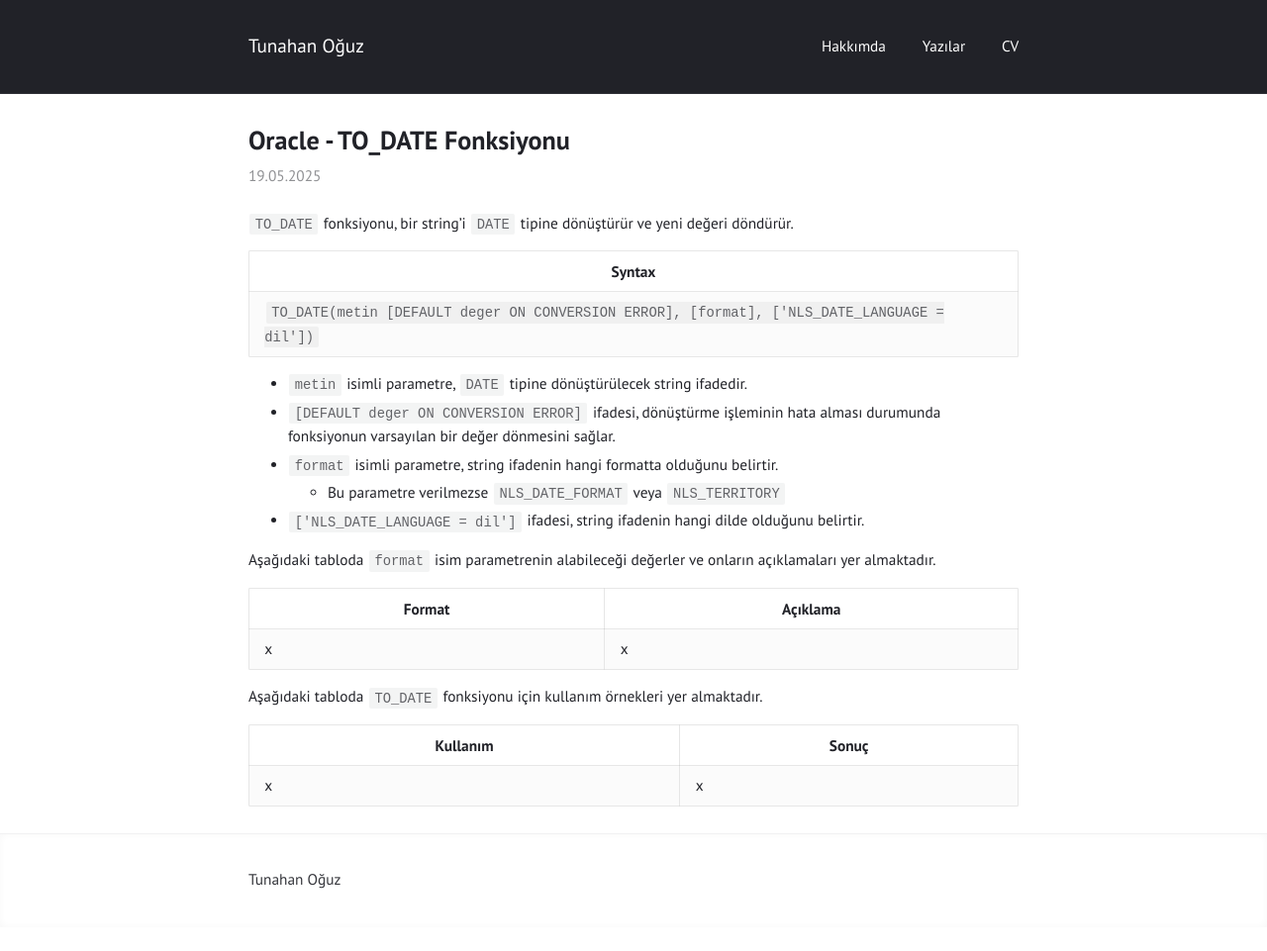
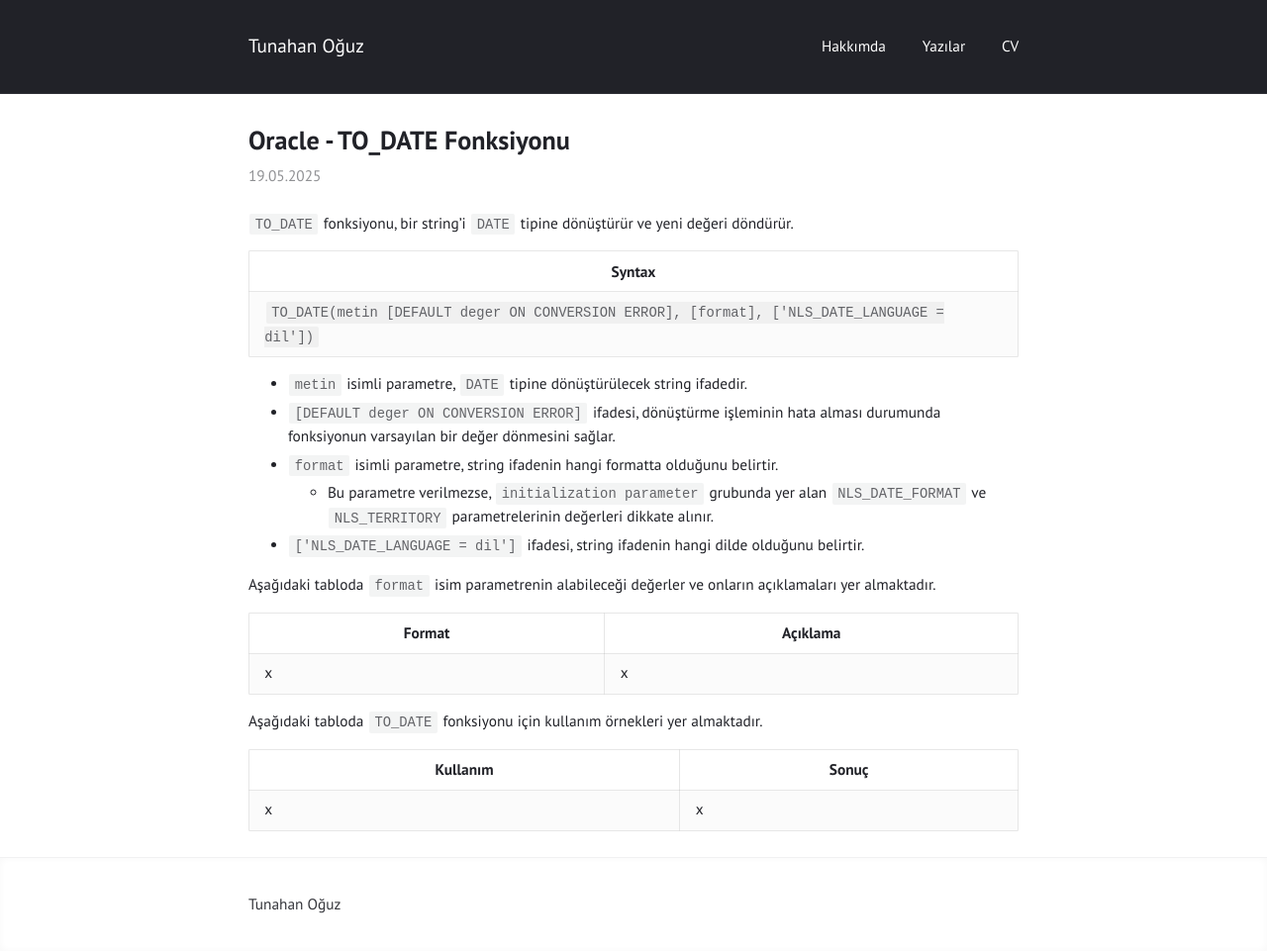
Before and after one commit to tunahanoguz/tunahanoguz.github.io, a Jekyll site: the page built from _posts/2025-05-19-oracle-TO_DATE-fonksiyonu.md, in a window 1280 px wide. Shown: the whole page at 99% size. Built offline with Jekyll 4.4.1, drawn with Linux system fonts in a browser that asks for light colours; before the commit the page ends 937 px from its top, so only the background shows below that.

Commit message:
Update 2025-05-19-oracle-TO_DATE-fonksiyonu.md

```diff
--- a/_posts/2025-05-19-oracle-TO_DATE-fonksiyonu.md
+++ b/_posts/2025-05-19-oracle-TO_DATE-fonksiyonu.md
@@ -14,7 +14,7 @@ categories: oracle
 - `metin` isimli parametre, `DATE` tipine dönüştürülecek string ifadedir.
 - `[DEFAULT deger ON CONVERSION ERROR]` ifadesi, dönüştürme işleminin hata alması durumunda fonksiyonun varsayılan bir değer dönmesini sağlar.
 - `format` isimli parametre, string ifadenin hangi formatta olduğunu belirtir.
-  - Bu parametre verilmezse `NLS_DATE_FORMAT` veya `NLS_TERRITORY`
+  - Bu parametre verilmezse, `initialization parameter` grubunda yer alan `NLS_DATE_FORMAT` ve `NLS_TERRITORY` parametrelerinin değerleri dikkate alınır.
 - `['NLS_DATE_LANGUAGE = dil']` ifadesi, string ifadenin hangi dilde olduğunu belirtir.
 
 Aşağıdaki tabloda `format` isim parametrenin alabileceği değerler ve onların açıklamaları yer almaktadır.
```
